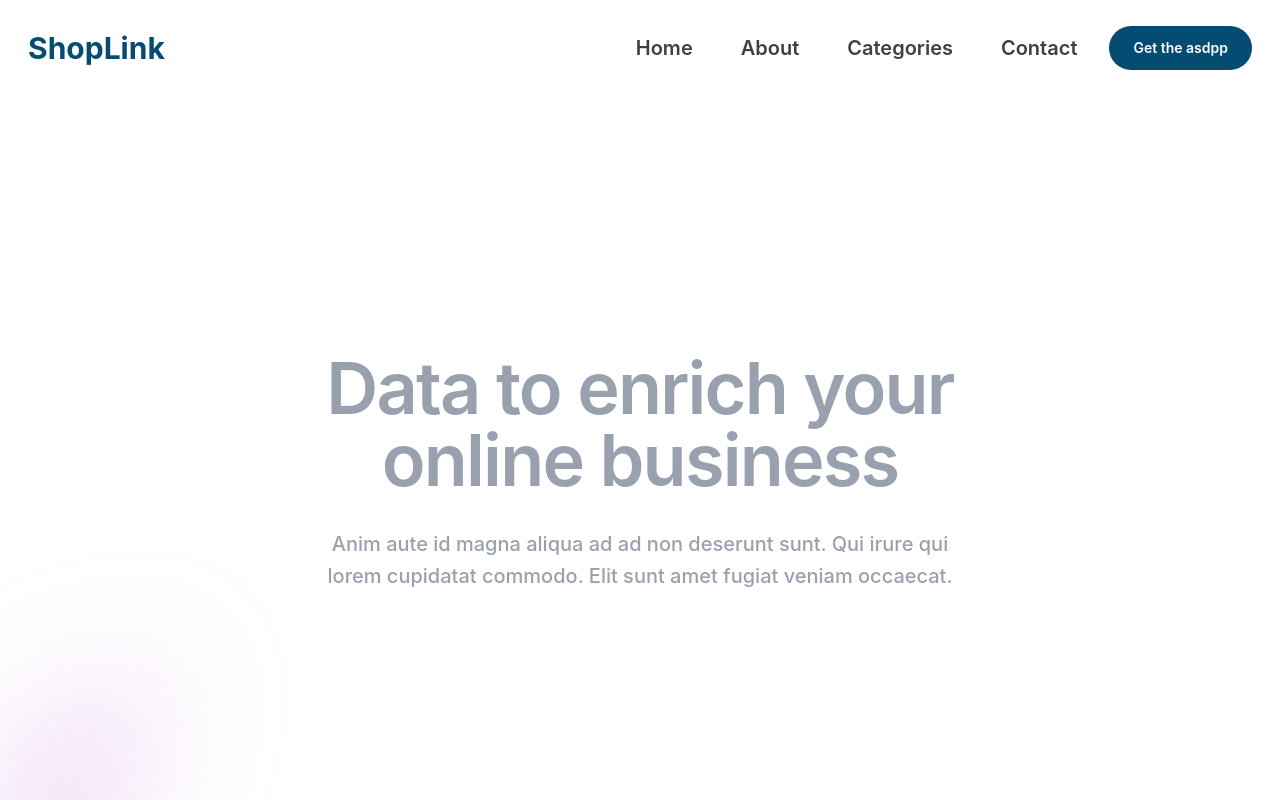
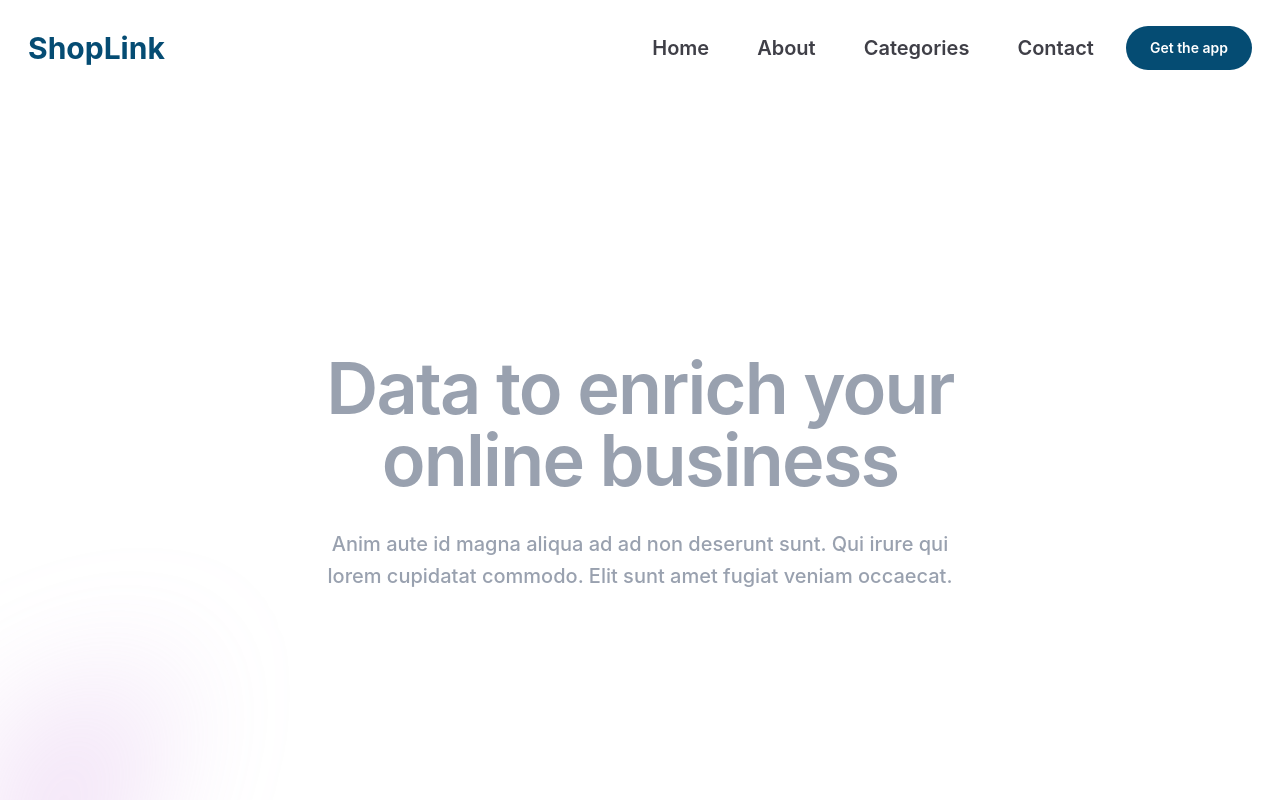
Before and after one commit to devJohnA/ShopLink, a React (Vite) app: page / in a window 1280 px wide. Shown: the top 800 px of the page. Built offline with nearby package versions, Linux system fonts and the light colour scheme.

Commit message:
Update Navbar.jsx

```diff
--- a/src/components/Navbar.jsx
+++ b/src/components/Navbar.jsx
@@ -20,7 +20,7 @@ const Navbar = () => {
         <li className="p-6 cursor-pointer font-semibold text-xl hover:text-[#054C73] transition-colors text-zinc-700">Contact</li>
         <li className="ml-2">
           <button className="px-6 py-3 cursor-pointer bg-[#054C73] rounded-full text-white transition-colors font-semibold text-sm">
-            Get the asdpp
+            Get the app
           </button>
         </li>
       </ul>
```
